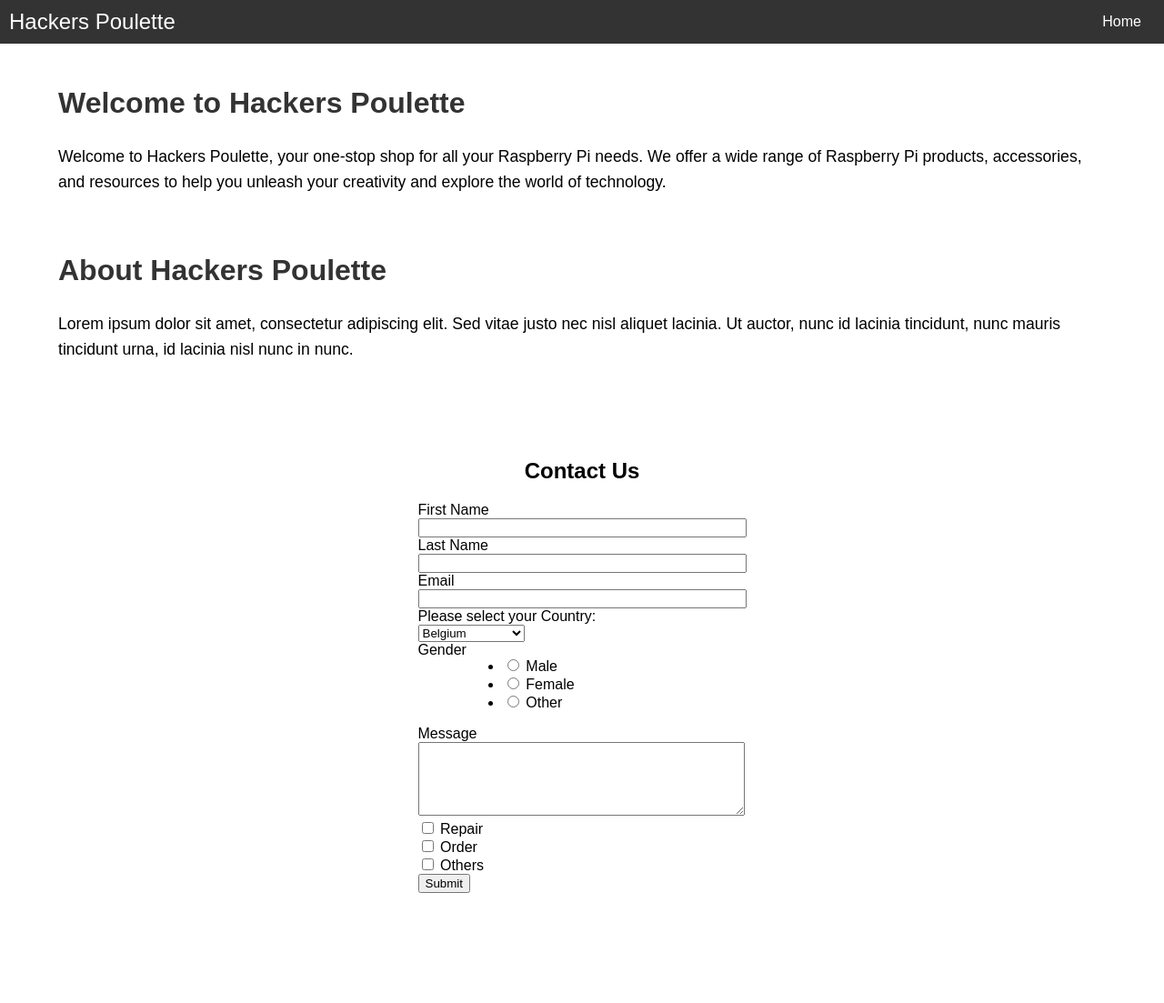
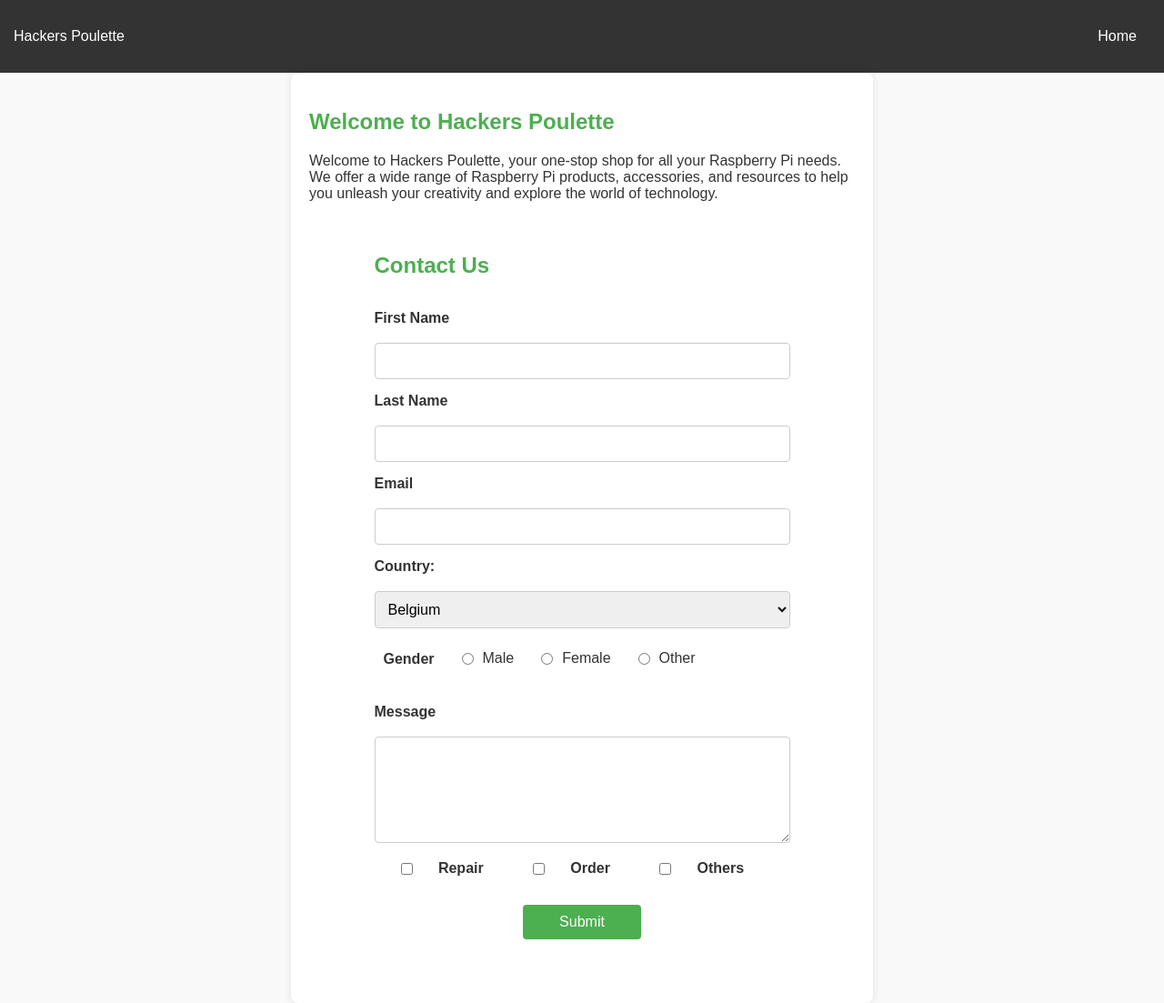
Before and after one commit to Latteflo/Python-projects, a Flask app: page / in a window 1280 px wide. Shown: the whole page at 91% size. Before the commit the page ends 982 px from the top, so only its background shows below. Run offline with Flask 3, Linux system fonts and the light colour scheme; some libraries are stand-ins or nearby versions.

Commit message:
added style

```diff
--- a/Hackers-Poulette-Form/app.py
+++ b/Hackers-Poulette-Form/app.py
@@ -1,4 +1,5 @@
 from flask import Flask, render_template, redirect, url_for, request
+from flask_sqlalchemy import SQLAlchemy
 from flask_wtf import FlaskForm
 from wtforms import BooleanField, StringField, SubmitField, RadioField
 from wtforms import SelectField, TextAreaField
@@ -11,14 +12,18 @@
 
 app = Flask(__name__)
 app.config['SECRET_KEY'] = os.getenv('SECRET_KEY')
+app.config['SQLALCHEMY_DATABASE_URI'] = os.getenv('DATABASE_URI')
+app.config['SQLALCHEMY_TRACK_MODIFICATIONS'] = False
 bcrypt = Bcrypt(app)
+
+db = SQLAlchemy(app)
 
 
 class ContactForm(FlaskForm):
     first_name = StringField('First Name', validators=[DataRequired()])
     last_name = StringField('Last Name', validators=[DataRequired()])
     email = StringField('Email', validators=[DataRequired(), Email()])
-    country = SelectField('Please select your Country:', choices=[
+    country = SelectField('Country:', choices=[
         ('Belgium', 'Belgium'), ('France', 'France'), ('Germany', 'Germany'),
         ('Netherlands', 'Netherlands'), ('United Kingdom', 'United Kingdom'),
         ('USA', 'USA'), ('Canada', 'Canada'), ('Mexico', 'Mexico')])
--- a/Hackers-Poulette-Form/templates/index.html
+++ b/Hackers-Poulette-Form/templates/index.html
@@ -17,41 +17,143 @@
     <meta property="og:title" content="Hackers Poulette" />
     <meta property="og:type" content="website" />
     <title>Hackers Poulette - Contact</title>
-  </head>
-  <body style="margin: 0; padding: 0; font-family: Arial, sans-serif">
-    <header
-      style="
+    <style>
+      body {
+        margin: 0;
+        padding: 0;
+        font-family: Arial, sans-serif;
+        background-color: #f9f9f9;
+        color: #333;
+      }
+      header {
         background-color: #333;
-        padding: 10px;
+        padding: 15px;
         color: #fff;
         display: flex;
         justify-content: space-between;
         align-items: center;
-      "
-    >
-      <p style="margin: 0; font-size: 1.5em">Hackers Poulette</p>
-      <nav>
-        <ul style="display: flex; margin: 0; padding: 0; list-style: none">
-          <li style="margin-right: 15px">
-            <a href="#" style="color: white; text-decoration: none">Home</a>
-          </li>
-        </ul>
-      </nav>
-    </header>
-
-    <main
-      style="
+      }
+      nav ul {
+        display: flex;
+        margin: 0;
+        padding: 0;
+        list-style: none;
+      }
+      nav ul li {
+        margin-right: 15px;
+      }
+      nav ul li a {
+        color: #fff;
+        text-decoration: none;
+      }
+      main {
         padding: 20px;
         display: flex;
         flex-direction: column;
         align-items: center;
         width: 90%;
+        max-width: 600px;
         margin: 0 auto;
-      "
-    >
-      <section id="welcome" style="margin-bottom: 20px">
-        <h2 style="font-size: 2em; color: #333">Welcome to Hackers Poulette</h2>
-        <p style="font-size: 1.1em; line-height: 1.6">
+        background-color: #fff;
+        box-shadow: 0 0 10px rgba(0, 0, 0, 0.1);
+        border-radius: 8px;
+      }
+      section {
+        margin-bottom: 20px;
+      }
+      h1,
+      h2 {
+        color: #4caf50;
+      }
+      form {
+        display: flex;
+        flex-direction: column;
+        justify-content: center;
+        align-content: center;
+      }
+      form div {
+        margin-top: 15px;
+      }
+      .submit {
+        margin: 0 auto;
+        padding: 30px;
+      }
+      .gender {
+        display: flex;
+        justify-content: flex-start;
+        align-items: center;
+        align-content: center;
+        margin-bottom: 15px;
+      }
+
+      .gender label {
+        margin: 10px;
+        align-items: center;
+      }
+
+      .gender input[type="radio"] {
+        margin: 10px;
+        vertical-align: middle;
+      }
+
+      .gender span {
+        margin: 0 10px;
+      }
+      .subject {
+        display: flex;
+        flex-direction: row;
+        justify-content: space-evenly;
+        align-content: center;
+        align-items: center;
+      }
+      label {
+        display: block;
+        font-weight: bold;
+      }
+      input[type="text"],
+      input[type="email"],
+      select,
+      textarea {
+        width: 100%;
+        padding: 10px;
+        border: 1px solid #ccc;
+        border-radius: 4px;
+        box-sizing: border-box;
+        font-size: 16px;
+      }
+      .error {
+        color: red;
+        font-size: 14px;
+      }
+      input[type="submit"] {
+        background-color: #4caf50;
+        color: #fff;
+        border: none;
+        padding: 10px 40px;
+        border-radius: 4px;
+        cursor: pointer;
+        font-size: 16px;
+        margin-right: 60pxl;
+      }
+      input[type="submit"]:hover {
+        background-color: #45a049;
+      }
+    </style>
+  </head>
+  <body>
+    <header>
+      <p>Hackers Poulette</p>
+      <nav>
+        <ul>
+          <li><a href="#">Home</a></li>
+        </ul>
+      </nav>
+    </header>
+
+    <main>
+      <section id="welcome">
+        <h2>Welcome to Hackers Poulette</h2>
+        <p>
           Welcome to Hackers Poulette, your one-stop shop for all your Raspberry
           Pi needs. We offer a wide range of Raspberry Pi products, accessories,
           and resources to help you unleash your creativity and explore the
@@ -59,26 +161,7 @@
         </p>
       </section>
 
-      <section id="about" style="margin-bottom: 20px">
-        <h2 style="font-size: 2em; color: #333">About Hackers Poulette</h2>
-        <p style="font-size: 1.1em; line-height: 1.6">
-          Lorem ipsum dolor sit amet, consectetur adipiscing elit. Sed vitae
-          justo nec nisl aliquet lacinia. Ut auctor, nunc id lacinia tincidunt,
-          nunc mauris tincidunt urna, id lacinia nisl nunc in nunc.
-        </p>
-      </section>
-
-      <section
-        id="contact"
-        style="
-          display: flex;
-          flex-direction: column;
-          align-items: center;
-          margin: 3rem;
-          align-content: center;
-          width: 600px;
-        "
-      >
+      <section>
         <h1>Contact Us</h1>
         <form action="" method="post">
           {{ form.hidden_tag() }}
@@ -87,47 +170,51 @@
             {{ form.first_name.label }}<br />
             {{ form.first_name(size=42) }}<br />
             {% for error in form.first_name.errors %}
-            <span class="error" style="color: red">{{ error }}</span>
+            <span class="error">{{ error }}</span>
             {% endfor %}
           </div>
           <div>
             {{ form.last_name.label }}<br />
             {{ form.last_name(size=42) }}<br />
             {% for error in form.last_name.errors %}
-            <span class="error" style="color: red">{{ error }}</span>
+            <span class="error">{{ error }}</span>
             {% endfor %}
           </div>
           <div>
             {{ form.email.label }}<br />
             {{ form.email(size=42) }}<br />
             {% for error in form.email.errors %}
-            <span class="error" style="color: red">{{ error }}</span>
+            <span class="error">{{ error }}</span>
             {% endfor %}
           </div>
           <div>
             {{ form.country.label }}<br />
             {{ form.country() }}<br />
           </div>
-          <div style="display: flex; text-decoration: none">
+          <div class="gender">
             {{ form.gender.label }}<br />
-            {{ form.gender() }}<br />
-            {% for error in form.gender.errors %}
-            <span class="error" style="color: red">{{ error }}</span>
+            {% for option in form.gender.choices %}
+            <span>
+              <input type="radio" name="gender" value="{{ option[0] }}" />{{
+              option[1]}}
+            </span>
+            {% endfor %} {% for error in form.gender.errors %}
+            <span class="error">{{ error }}</span>
             {% endfor %}
           </div>
           <div>
             {{ form.message.label }}<br />
             {{ form.message(rows=5, cols=42) }}<br />
             {% for error in form.message.errors %}
-            <span class="error" style="color: red">{{ error }}</span>
+            <span class="error">{{ error }}</span>
             {% endfor %}
           </div>
-          <div>
+          <div class="subject">
             {{ form.subject_repair() }} {{ form.subject_repair.label }}<br />
             {{ form.subject_order() }} {{ form.subject_order.label }}<br />
             {{ form.subject_other() }} {{ form.subject_other.label }}<br />
           </div>
-          <div>{{ form.submit()}}</div>
+          <div class="submit">{{ form.submit()}}</div>
         </form>
       </section>
     </main>
--- a/Hackers-Poulette-Form/templates/thank_you.html
+++ b/Hackers-Poulette-Form/templates/thank_you.html
@@ -20,7 +20,7 @@
         background-color: #f9f9f9;
       }
       h1, h4 {
-        color: #007bff;
+        color: #4caf50;
       }
       ul {
         list-style-type: none;
```
